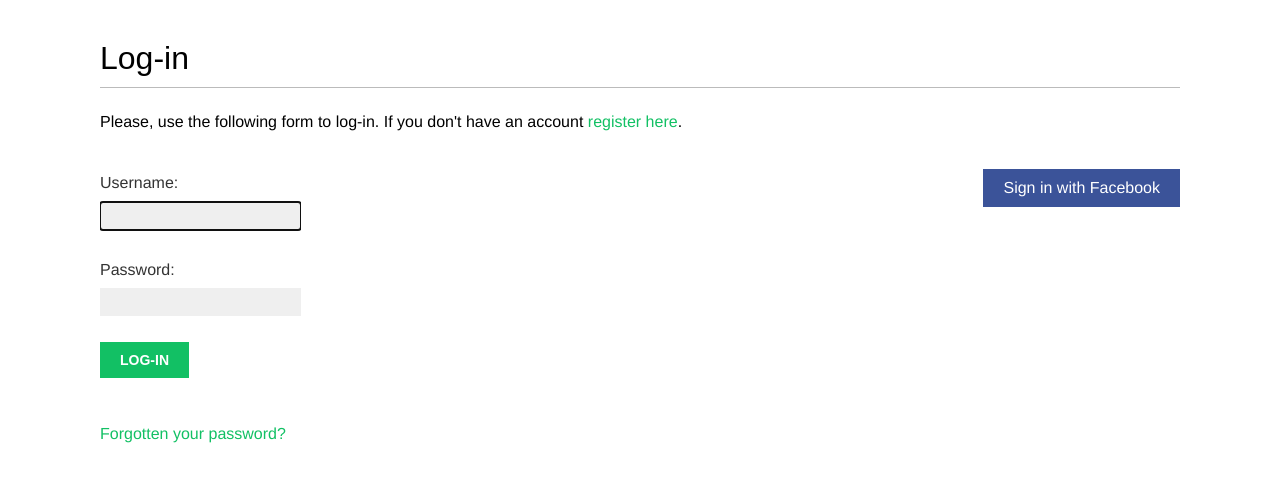
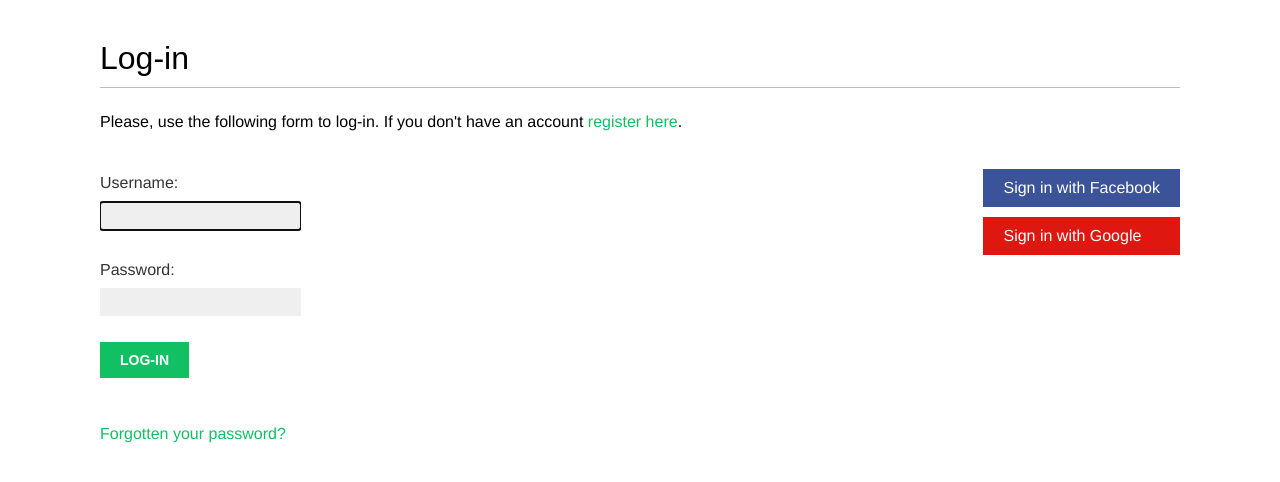
Before and after one commit to AleksJh/social, a Django app: page /login/ in a window 1280 px wide. Shown: the part 47-529 px from the top of the page. Run offline with Django 4.2, Linux system fonts and the light colour scheme; some web fonts are replaced.

Commit message:
feat: Add Google Auth

```diff
--- a/bookmarks/account/templates/registration/login.html
+++ b/bookmarks/account/templates/registration/login.html
@@ -32,6 +32,11 @@
  <li class="facebook">
 <a href="{% url 'social:begin' 'facebook' %}">Sign in with Facebook</a>
  </li>
+ <li class="google">
+ <a href="{% url 'social:begin' 'google-oauth2' %}">
+ Sign in with Google
+ </a>
+ </li>
  </ul>
  </div>
 {% endblock %}
--- a/bookmarks/bookmarks/settings.py
+++ b/bookmarks/bookmarks/settings.py
@@ -151,9 +151,14 @@ AUTHENTICATION_BACKENDS = [
     "django.contrib.auth.backends.ModelBackend",
     "account.authentication.EmailAuthBackend",
     "social_core.backends.facebook.FacebookOAuth2",
+    "social_core.backends.google.GoogleOAuth2",
 ]
 
 # facebook OAuth
 SOCIAL_AUTH_FACEBOOK_KEY = os.getenv("SOCIAL_AUTH_FACEBOOK_KEY")
 SOCIAL_AUTH_FACEBOOK_SECRET = os.getenv("SOCIAL_AUTH_FACEBOOK_SECRET")
 SOCIAL_AUTH_FACEBOOK_SCOPE = ["email"]
+
+# google OAuth
+SOCIAL_AUTH_GOOGLE_OAUTH2_KEY = os.getenv('SOCIAL_AUTH_GOOGLE_OAUTH2_KEY')
+SOCIAL_AUTH_GOOGLE_OAUTH2_SECRET = os.getenv('SOCIAL_AUTH_GOOGLE_OAUTH2_SECRET')
```
Also changed, not shown: bookmarks/db.sqlite3.
